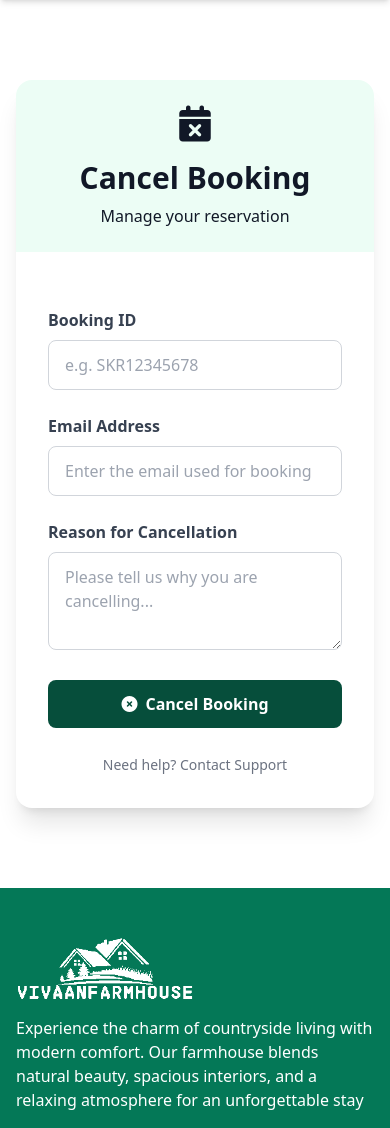
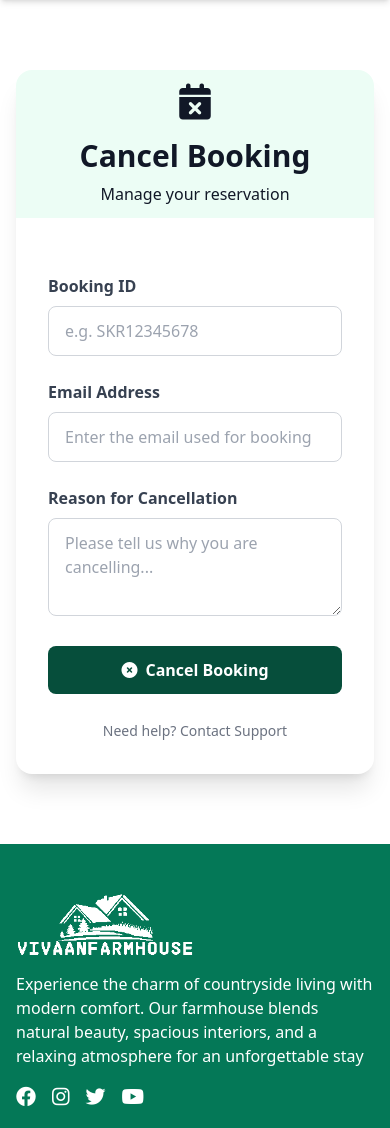
Before and after one commit to Anusha-muraboina/vivaan_formhouse, a Django app: page /cancel-booking/ in a window 390 px wide. Shown: the part 80-1208 px from the top of the page. Run offline with Django 4.2, Linux system fonts and the light colour scheme; some libraries are stand-ins or nearby versions.

Commit message:
updated the tags for the SEO
updated the tags for the SEO

```diff
--- a/templates/resort/base.html
+++ b/templates/resort/base.html
@@ -35,12 +35,10 @@
       content="{{ seo_keywords|default:'farmhouse in hyderabad, luxury farmhouse, weekend stay hyderabad' }}">
 
 
-
-    {% comment %} <title>{% block title %}Vivaan Farmhouse -Elkatta(Hyderabad){% endblock %}</title> {% endcomment %}
+      <!-- ✅ CANONICAL TAG -->
+<link rel="canonical" href="{{ request.build_absolute_uri }}">
     <!-- ✅ FAVICON -->
-    <link rel="icon" type="image/x-icon" href="{% static 'images\vivaan_favicon.jpeg' %}" type="image/png" >
-    {% comment %} <meta name="description"
-        content="Vivaan Farmhouse in Hyderabad offers valley views, cosy stays, and soulful dining, creating moments that linger."> {% endcomment %}
+    <link rel="icon" type="image/x-icon" href="{% static 'images/vivaan_favicon.jpeg' %}" type="image/png" >
 
 <link
   rel="stylesheet"
--- a/templates/resort/cancel_booking.html
+++ b/templates/resort/cancel_booking.html
@@ -3,13 +3,13 @@
 {% block title %}Cancel Booking - Vivaan Farmhouse{% endblock %}
 
 {% block content %}
-<section class="py-20 bg-white  min-h-screen flex items-center">
+<section class="md:py-20 py-4 bg-white  min-h-screen flex items-center">
     <div class="container mx-auto px-4">
         <div class="max-w-lg mx-auto bg-white rounded-2xl shadow-xl overflow-hidden">
-            <div class="bg-emerald-50 px-8 py-6 text-gray-900 text-center">
+            <div class="bg-emerald-50 md:px-8 px-4 md:py-6 py-3 text-gray-900 text-center">
                 <i class="fas fa-calendar-times text-4xl mb-4"></i>
                 <h1 class="text-3xl text-gray-900 font-bold">Cancel Booking</h1>
-                <p class="mt-2 text-gray-900">Manage your reservation</p>
+                <h2 class="mt-2 text-gray-900">Manage your reservation</h2>
             </div>
 
             <div class="p-8">
--- a/templates/resort/leave_review.html
+++ b/templates/resort/leave_review.html
@@ -97,7 +97,7 @@
                 </div>
                 {% endfor %}
                 {% else %}
-                <div class="text-center py-10 bg-white rounded-2xl shadow-md p-8">
+                <div class="text-center md:py-10 py-4 bg-white rounded-2xl shadow-md p-8">
                     <i class="far fa-comment-dots text-6xl text-gray-300 mb-4"></i>
                     <p class="text-xl text-gray-500">No reviews yet. Be the first to leave one!</p>
                 </div>
```
